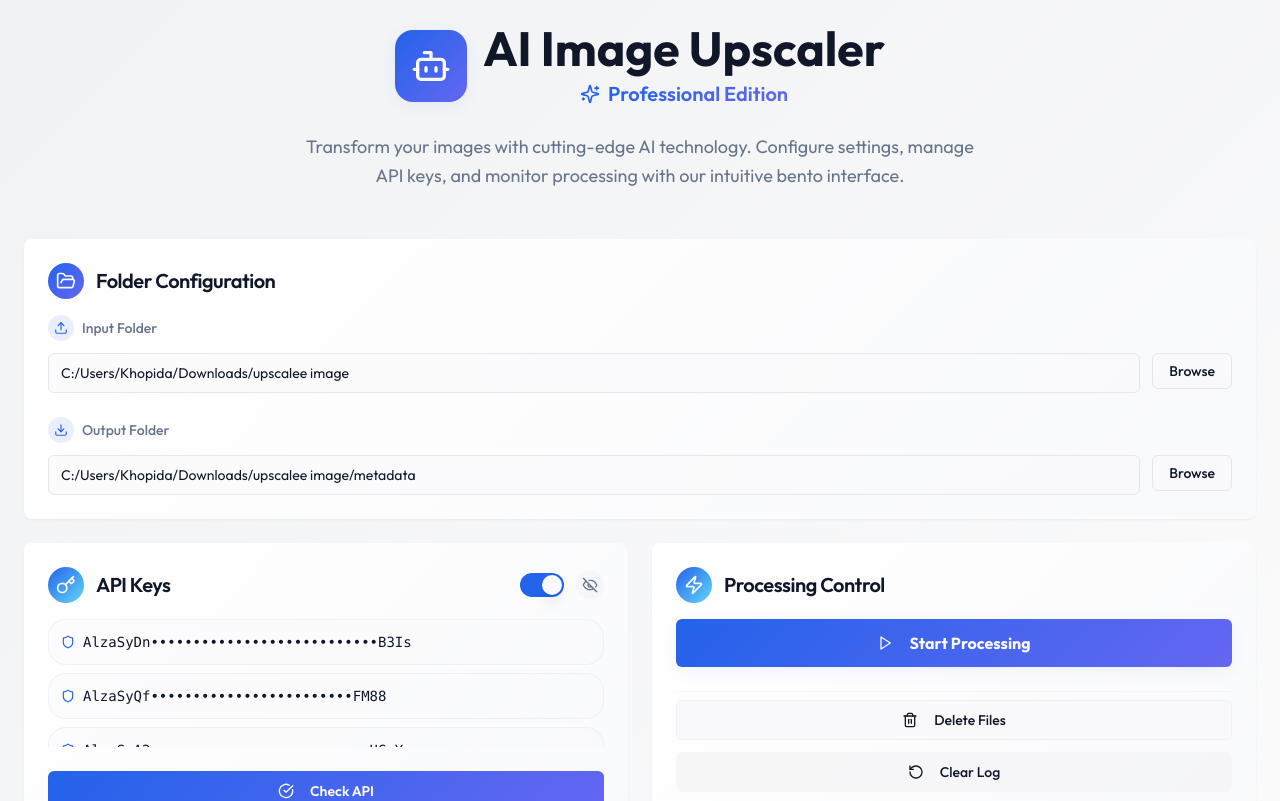
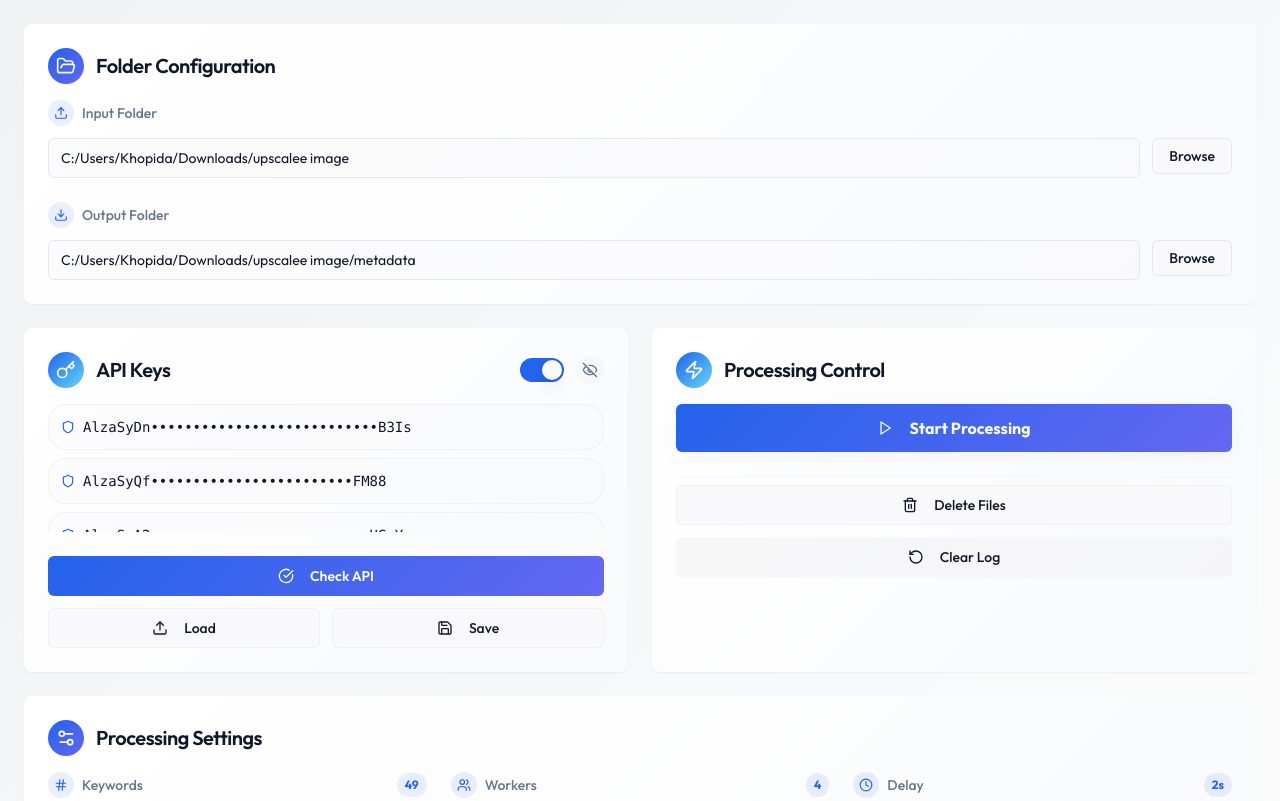
Before and after one commit to Khopidd/pixel-alchemy-layout-78, a React (Vite) app: page / in a window 1280 px wide. Shown: the top 801 px of the page. Built offline with nearby package versions, Linux system fonts and the light colour scheme; the HTML template or start-up script is replaced by a standard one.

Commit message:
Remove introductory text

```diff
--- a/src/pages/ImageUpscaler.tsx
+++ b/src/pages/ImageUpscaler.tsx
@@ -142,29 +142,6 @@ const ImageUpscaler = () => {
   return (
     <div className="min-h-screen bg-gradient-secondary font-outfit p-6">
       <div className="max-w-7xl mx-auto space-y-8">
-        {/* Header */}
-        <div className="text-center space-y-6 mb-12">
-          <div className="flex items-center justify-center gap-4">
-            <div className="p-4 bg-gradient-primary rounded-18 shadow-bento">
-              <Bot className="w-10 h-10 text-primary-foreground" />
-            </div>
-            <div>
-              <h1 className="text-5xl font-bold text-foreground mb-2">
-                AI Image Upscaler
-              </h1>
-              <div className="flex items-center justify-center gap-2">
-                <Sparkles className="w-5 h-5 text-primary" />
-                <span className="text-xl font-semibold bg-gradient-primary bg-clip-text text-transparent">
-                  Professional Edition
-                </span>
-              </div>
-            </div>
-          </div>
-          <p className="text-lg text-muted-foreground max-w-2xl mx-auto leading-relaxed">
-            Transform your images with cutting-edge AI technology.
-            Configure settings, manage API keys, and monitor processing with our intuitive bento interface.
-          </p>
-        </div>
 
         {/* Bento Grid Layout */}
         <div className="grid grid-cols-12 gap-6">
```
